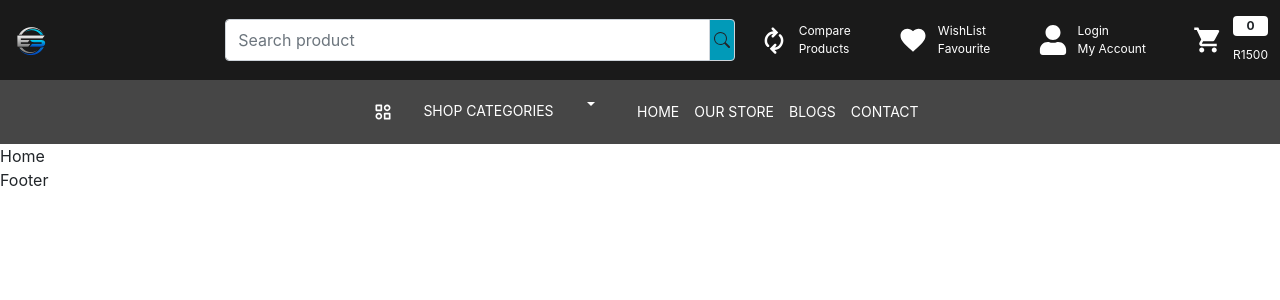
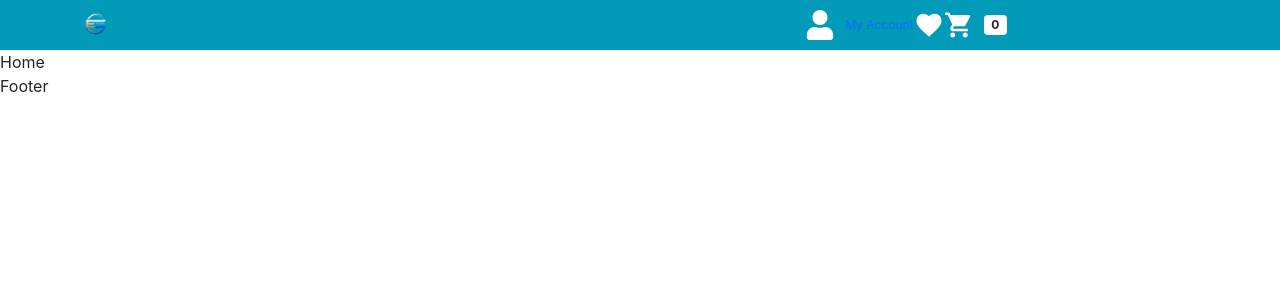
Before and after one commit to Thabiso-Timzo/api.express-store, a React (Create React App) app in the folder client/: page / in a window 1280 px wide. Shown: the top 300 px of the page. Built offline with nearby package versions, Linux system fonts and the light colour scheme.

Commit message:
Added header file

```diff
--- /dev/null
+++ b/client/src/components/header/Header.scss
@@ -0,0 +1,54 @@
+.nav {
+    background-color: var(--color-0019AB8);
+    padding: 10px;
+
+    .container {
+        width: 100%;
+
+        .item-container {
+            display: flex;
+            flex-direction: row;
+            justify-content: space-between;
+            gap: 500px;
+
+            .col-1 {
+                float: left;
+                width: 20%;
+                a {
+                    img {
+                        width: 30px;
+                    }
+                }
+            }
+
+            .co1-2 {
+                float: right;
+                width: 40%;
+
+                .upper-links {
+                    display: flex;
+                    align-items: center;
+                    // justify-content: space-between;
+
+
+                    .icon {
+                        font-size: 30px;
+                        color: var(--color-1A1A1A);
+                    }
+
+                    a {
+                        // d-flex align-items-center gap-10
+                        display: flex;
+                        align-items: center;
+                        gap: 10px;
+
+                        p {
+                            font-size: 12px;
+                            margin-bottom: 0;
+                        }
+                    }
+                }
+            }
+        }
+    }
+}
--- a/client/src/components/header/Header.tsx
+++ b/client/src/components/header/Header.tsx
@@ -1,56 +1,56 @@
-import React from 'react'
-import { NavLink, Link  } from 'react-router-dom'
-import { BsSearch } from 'react-icons/bs'
-import { TiArrowSync } from 'react-icons/ti'
+import React, { useState } from 'react'
+import { Link  } from 'react-router-dom'
+//import { BsSearch } from 'react-icons/bs'
+//import { TiArrowSync } from 'react-icons/ti'
 import { MdFavorite, MdShoppingCart } from 'react-icons/md'
 import { FaUser } from 'react-icons/fa'
-import { BiCategoryAlt } from 'react-icons/bi'
+//import { BiCategoryAlt } from 'react-icons/bi'
 
 import logo from '../../assets/logo.png'
+import AccDropdown from '../acc-dropdown/AccDropdown'
+import './Header.scss'
+
+type HeaderProps = {
+
+}
 
 const Header = () => {
+  const [acc, setAcc] = useState<boolean>(false)
+
+  const accDropDown = () => {
+    setAcc(!acc)
+  }
   return (
     <>
-      <header className="header-upper py-3">
-        <div className="container-xxl">
-          <div className="row align-items-center">
-          <div className="col-2">
+      <header className="nav">
+        <div className="container">
+          <div className="item-container">
+          <div className="col-1">
             <Link to='/'>
-              <img className='w-25' src={logo} alt="" />
+              <img  src={logo} alt="" />
             </Link>
           </div>
-          <div className="col-5">
-            <div className="input-group">
-              <input type="text" className="form-control py-2" placeholder="Search product" aria-label="Search product" aria-describedby="basic-addon2" />
-              <span className="input-group-text p-1" id="basic-addon2"><BsSearch className='fs-6' /></span>
-            </div>
-          </div>
-          <div className="col-5">
-            <div className="header-upper-links d-flex align-items-center justify-content-between">
+          <div className="co1-2">
+            <div className="upper-links">
+              <div>
+                <Link to=''>
+                  <FaUser className='icons'/>
+                  <p>My Account</p>
+                </Link>
+                {acc && (
+                  <AccDropdown />
+                )}
+              </div>
               <div className="">
-                <Link className='d-flex align-items-center gap-10 text-white' to=''>
-                  <TiArrowSync className='icons'/>
-                  <p className='mb-0 size'>Compare <br /> Products</p>
+                <Link to=''>
+                  <MdFavorite className='icons'/>
                 </Link>
               </div>
-              <div className="">
-                <Link className='d-flex align-items-center gap-10 text-white' to=''>
-                  <MdFavorite className='icons'/>
-                  <p className='mb-0 size'>WishList <br /> Favourite</p>
-                </Link>
-              </div>
-              <div className="">
-                <Link className='d-flex align-items-center gap-10 text-white' to=''>
-                  <FaUser className='icons'/>
-                  <p className='mb-0 size'>Login <br /> My Account</p>
-                </Link>
-              </div>
-              <div className="">
-                <Link className='d-flex align-items-center gap-10 text-white' to=''>
+              <div>
+                <Link to=''>
                   <MdShoppingCart className='icons'/>
                   <div className="d-flex flex-column gap-10">
                     <span className='badge bg-white text-dark size'>0</span>
-                    <p className='mb-0 size'>R1500</p>
                   </div>
                 </Link>
               </div>
@@ -59,7 +59,7 @@ const Header = () => {
           </div>
         </div>
       </header>
-      <header className="header-bottom py-3">
+      {/* <header className="header-bottom py-3">
         <div className="column-xxl">
           <div className="row">
             <div className="col-12">
@@ -89,9 +89,16 @@ const Header = () => {
             </div>
           </div>
         </div>
-      </header>
+      </header> */}
     </>
   )
 }
 
 export default Header
+
+// // <div className="col-5">
+// <div className="input-group">
+// <input type="text" className="form-control py-2" placeholder="Search product" aria-label="Search product" aria-describedby="basic-addon2" />
+// <span className="input-group-text p-1" id="basic-addon2"><BsSearch className='fs-6' /></span>
+// </div>
+// </div>
```
